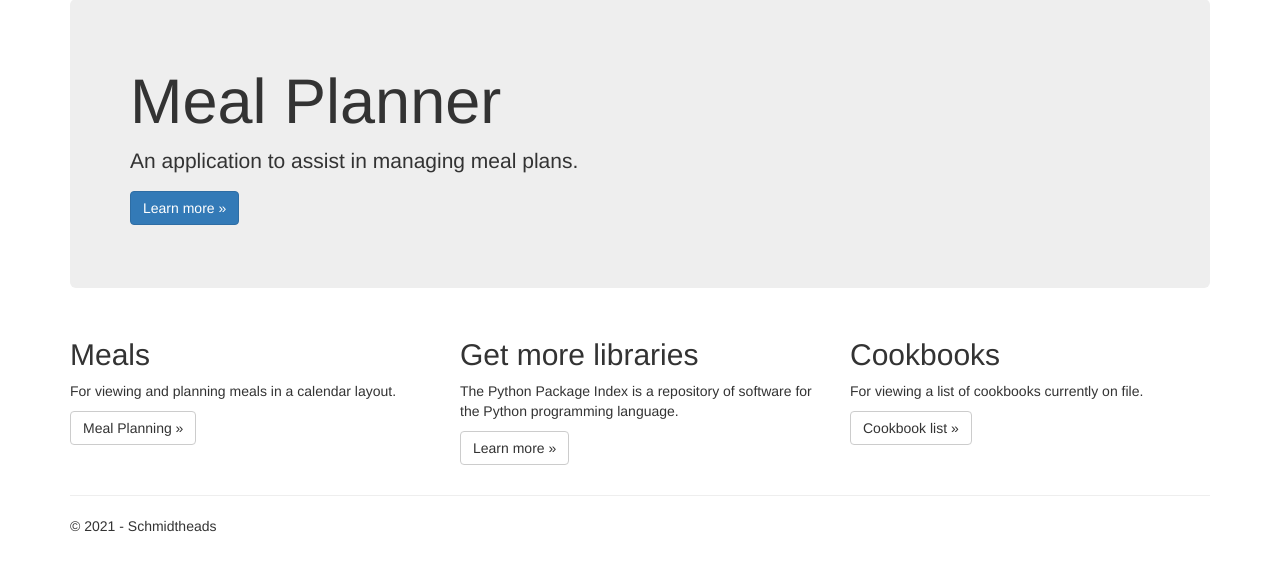
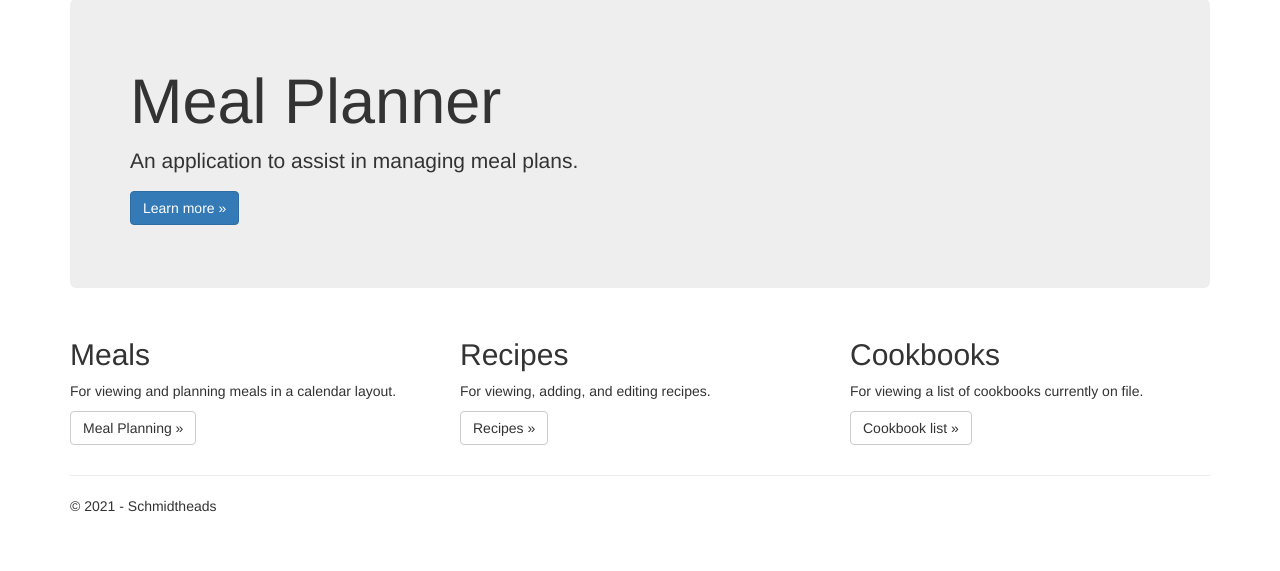
Before and after one commit to Schmidtheads/meal_planner, a Django app: page / in a window 1280 px wide. Shown: the part 51-622 px from the top of the page. Run offline with Django 3.2, Linux system fonts and the light colour scheme; some libraries are stand-ins or nearby versions.

Commit message:
Added recipe list link to main page

```diff
--- a/home/templates/home/index.html
+++ b/home/templates/home/index.html
@@ -17,9 +17,9 @@
         <p><a class="btn btn-default" href="{% url 'meals' %}">Meal Planning &raquo;</a></p>
     </div>
     <div class="col-md-4">
-        <h2>Get more libraries</h2>
-        <p>The Python Package Index is a repository of software for the Python programming language.</p>
-        <p><a class="btn btn-default" href="https://pypi.org/">Learn more &raquo;</a></p>
+        <h2>Recipes</h2>
+        <p>For viewing, adding, and editing recipes.</p>
+        <p><a class="btn btn-default" href="{% url 'recipes' %}">Recipes &raquo;</a></p>
     </div>
     <div class="col-md-4">
         <h2>Cookbooks</h2>
--- a/recipe/urls.py
+++ b/recipe/urls.py
@@ -5,4 +5,5 @@ from . import views
 
 urlpatterns = [
     path('<int:id>', views.detail, name='recipe_detail'),
+    path('list', views.recipes, name='recipes'),
 ]
```
Also changed, not shown: recipe/views.py (+9 -0 lines).
